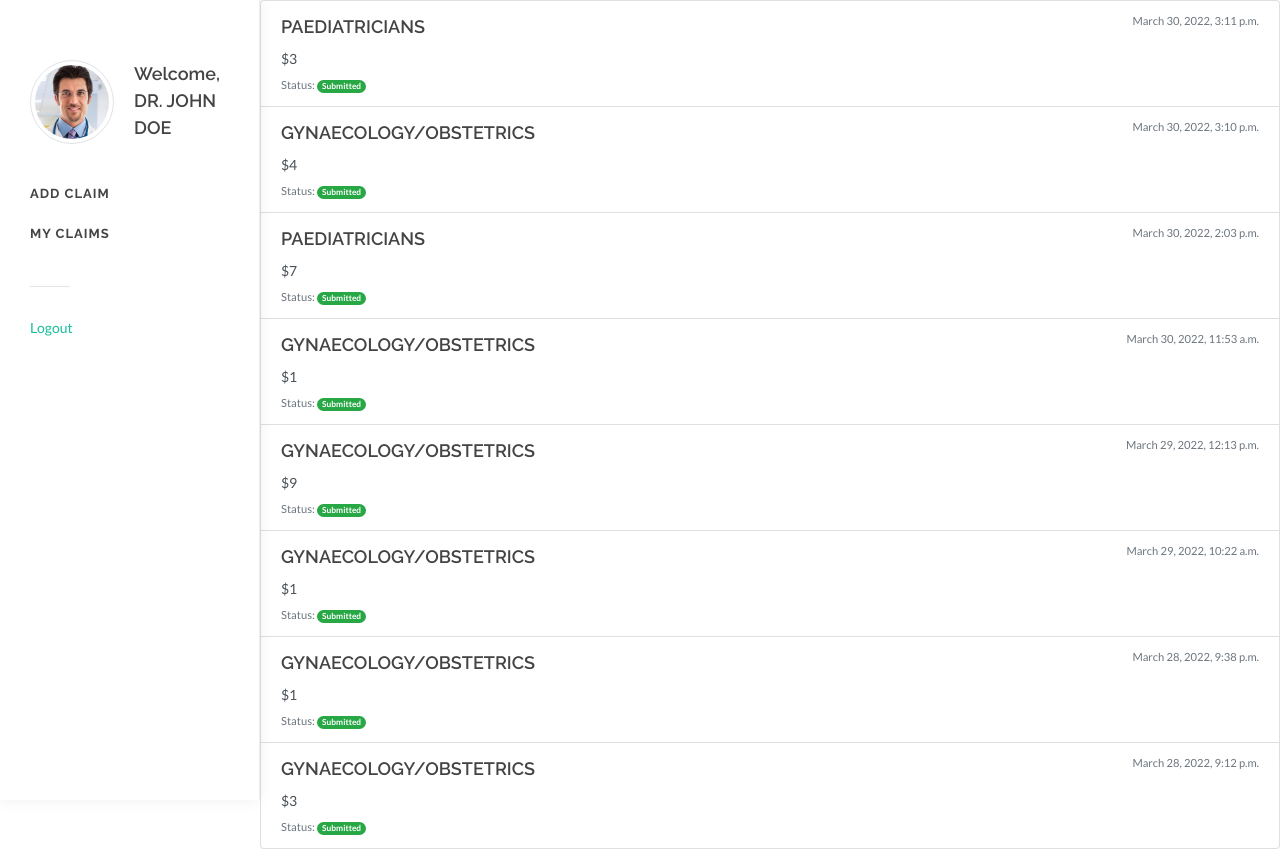
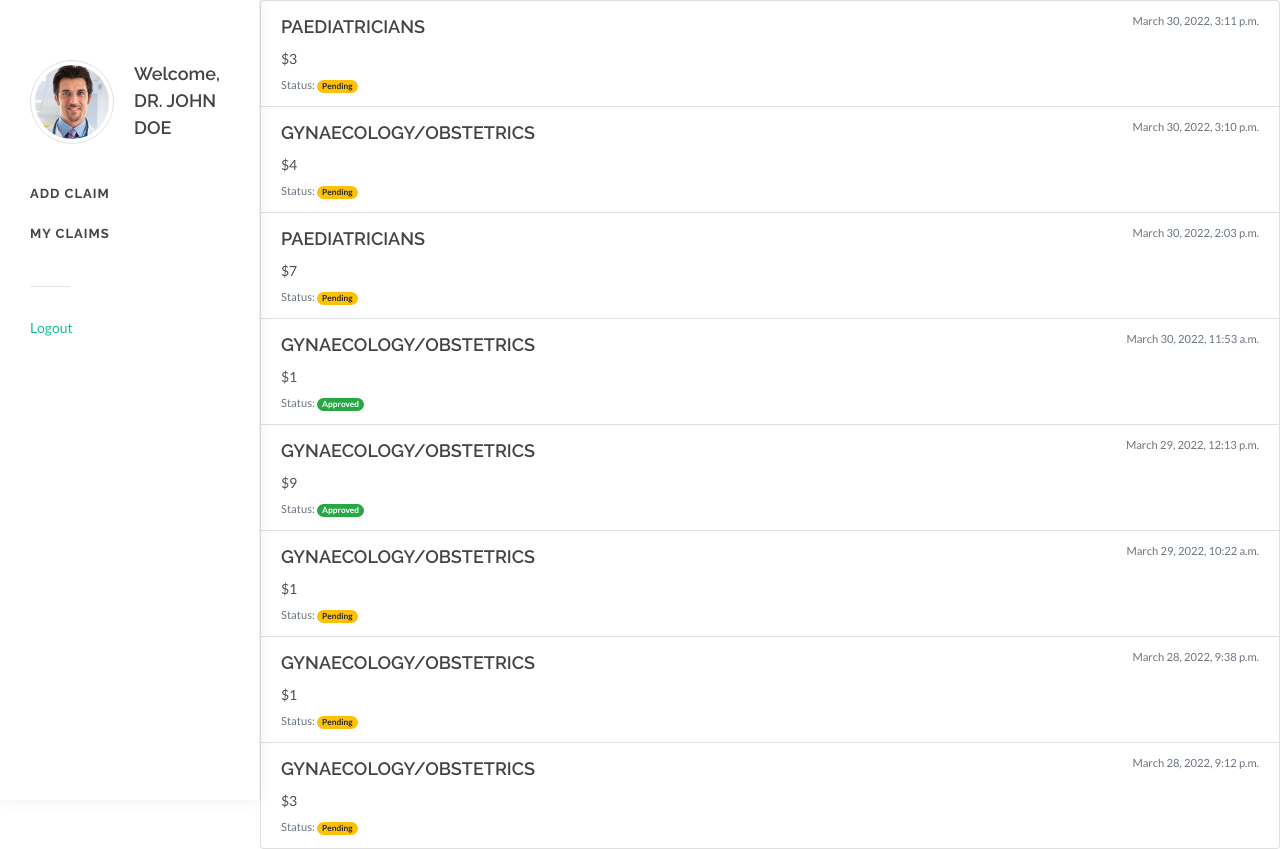
Before and after one commit to kumbietagz/medical, a Django app: template medical/claim/templates/claim/myClaims.html in a window 1280 px wide. Run offline with Django 3.2, Linux system fonts and the light colour scheme; the template is opened without the code that fills it: values that come from a table or form of the project are taken from there, others are empty; data comes from the database, SQL or seed files in the repository; both versions use the stored data as it was before the commit; parts of the project's set-up code (start-up, migrations or seed data) failed here and were passed over; some libraries are stand-ins or nearby versions.

Commit message:
fixed err msgs

```diff
--- a/medical/claim/models.py
+++ b/medical/claim/models.py
@@ -9,7 +9,6 @@ class Account(models.Model):
     name = models.CharField(max_length=64, default="")
     department =  models.CharField(max_length=64, default="")
     username = models.CharField(max_length=64, default="")
-    password = models.CharField(max_length=64, default="")
 
 
 class Claim(models.Model):
--- a/medical/claim/templates/claim/docSide.html
+++ b/medical/claim/templates/claim/docSide.html
@@ -9,7 +9,7 @@ side-header
 		============================================= -->
 		<header id="header" class="no-sticky">
 
-			<div id="header-wrap">
+			<div id="header-rap">
 
 				<div class="container clearfix">
 
--- a/medical/claim/templates/claim/doctorUpdate.html
+++ b/medical/claim/templates/claim/doctorUpdate.html
@@ -44,11 +44,6 @@
             <label for="template-contactform-name">Username<small class="text-danger">*</small></label>
             <input type="text" id="template-contactform-name" name="username" value="{{doctor.username}}" class="form-control required" placeholder="Enter Username" />
         </div>
-        <div class="col-12 bottommargin-sm">
-            <label for="template-contactform-password">Password:<small class="text-danger">*</small></label>
-            <input type="password" id="template-contactform-password" name="password" value="{{doctor.password}}" class="form-control" placeholder="Enter Password" />
-        </div>
-
 
         <div class="col-12 bottommargin-sm">
             <div id="event_picture" class="kv-file-content">
--- a/medical/claim/templates/claim/login.html
+++ b/medical/claim/templates/claim/login.html
@@ -77,6 +77,8 @@
 												</div>
 											</div>
 										</div>
+										<p  class="center" style="color:red;">
+											{% if message %}{{message}}{% endif %}</p>
 
 									</div>
 
--- a/medical/claim/templates/claim/myClaims.html
+++ b/medical/claim/templates/claim/myClaims.html
@@ -4,7 +4,9 @@
 <div class="list-group">
 
     {% for claim in claims %}
-    <a href="{% url 'claim:claim-update' claim.id %}" class="list-group-item list-group-item-action flex-column align-items-start">
+    <a {% if claim.approval == "Pending"%}  href="{% url 'claim:claim-update' claim.id %}"
+    {%else%}
+    {% endif %} class="list-group-item list-group-item-action flex-column align-items-start">
         <div class="d-flex w-100 justify-content-between">
             <h4 class="mb-2">{{claim.description}}</h4>
             <small class="text-muted">{{claim.updated_at}}</small>
@@ -12,11 +14,11 @@
         <p class="mb-1">${{claim.claimed}}</p>
         <small class="text-muted">Status:
             {% if claim.approval == "Approved"%}
-            <span class="badge badge-pill badge-success">Submitted</span>
+            <span class="badge badge-pill badge-success">Approved</span>
             {% elif claim.approval == "Pending" %}
-            <span class="badge badge-pill badge-success">Submitted </span>
+            <span class="badge badge-pill badge-warning">Pending</span>
             {% else %}
-            <span class="badge badge-pill badge-success">Submitted</span>
+            <span class="badge badge-pill badge-danger">Rejected</span>
 
             {% endif %}</small>
     </a>
```
Also changed, not shown: medical/claim/views.py (+22 -20 lines), medical/claim/migrations/0006_remove_account_password.py (added), medical/db.sqlite3.
